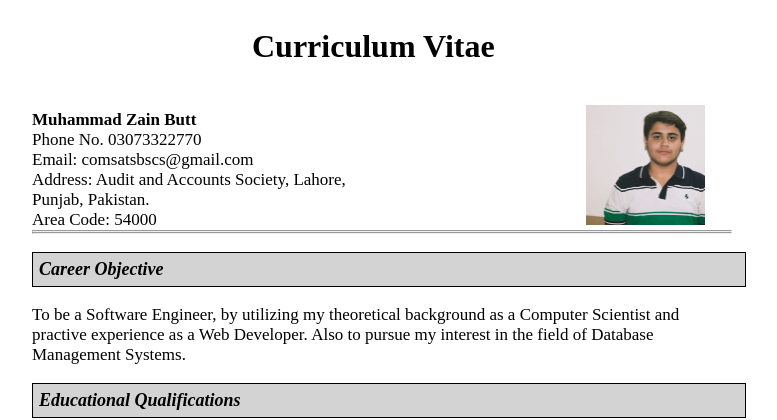
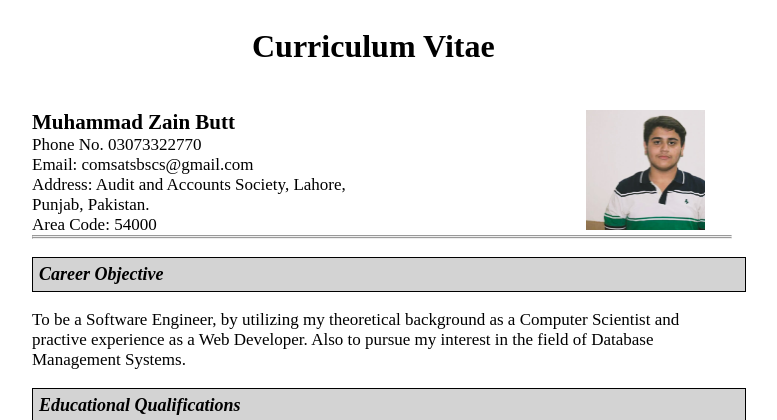
Before and after one commit to zain-mzb/FA18-BCS-187, a PHP site: page / in a window 1280 px wide. Shown: the top 420 px of the page, without its empty margins (258-1035 px from the left). Run offline with PHP 8.4, Linux system fonts and the light colour scheme.

Commit message:
Update styles.css

```diff
--- a/css/styles.css
+++ b/css/styles.css
@@ -16,6 +16,9 @@
 .one {
   width: 550px;
   display: inline-block;
+}
+.one b{
+  font-size: 21px;
 }
 
 p {
```
